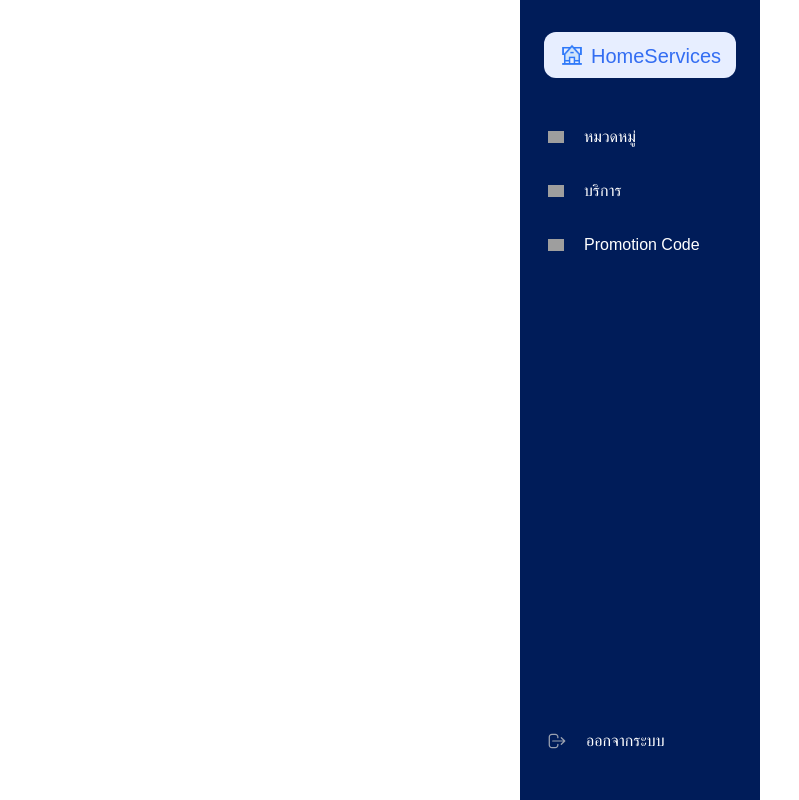
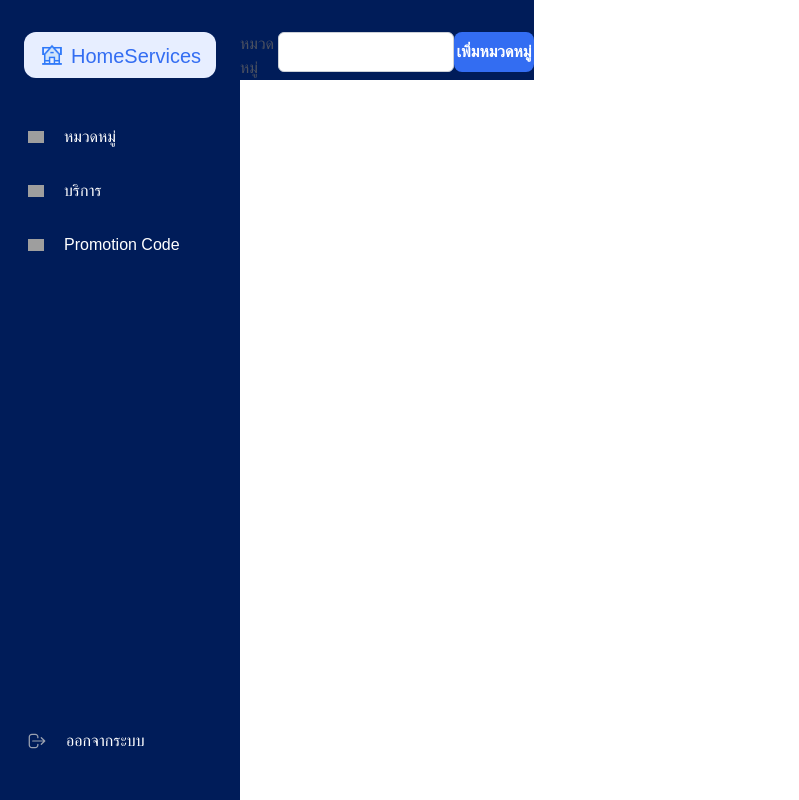
Before and after one commit to napatwongchr/home-service-2, a React (Create React App) app in the folder client/: page /admin-dashboard in a window 1280 px wide. Shown: the whole page, without its empty margins (0-799 px from the left). Built offline with nearby package versions, Linux system fonts and the light colour scheme; grey boxes are pictures that could not be loaded.

Commit message:
feat: update nav component

```diff
--- a/client/src/App.js
+++ b/client/src/App.js
@@ -3,7 +3,8 @@ import RegisterPage from "./pages/RegisterPage";
 import HomePage from "./pages/HomePage";
 import ServiceList from "./pages/ServiceList";
 import LoginPage from "./pages/LoginPage";
-import SideBar from "./components/AdminPage/SideBar";
+import AdminDashboardPage from "./pages/Admin/AdminDashBoard";
+
 function App() {
   return (
     <Routes>
@@ -11,7 +12,7 @@ function App() {
       <Route path="/service-list" element={<ServiceList />} />
       <Route path="/register" element={<RegisterPage />} />
       <Route path="/login" element={<LoginPage />} />
-      <Route path="/admin-dashboard" element={<SideBar />} />
+      <Route path="/admin-dashboard" element={<AdminDashboardPage />} />
     </Routes>
   );
 }
--- /dev/null
+++ b/client/src/components/AdminPage/NavDashboard.js
@@ -0,0 +1,21 @@
+import { Button, Container, Flex, Input, Text } from "@chakra-ui/react";
+import React from "react";
+
+const NavDashBoard = () => {
+
+    return (
+        <Container w='1200px' h='80px' bg='blue.950' py='32px' px='0' display='flex' justifyContent='space-between' m={0}>
+            <Flex>
+                <Text>หมวดหมู่</Text>
+                <Flex>
+                    <Input>
+
+                    </Input>
+                    <Button> เพิ่มหมวดหมู่</Button>
+                </Flex>
+            </Flex>
+        </Container>
+    )
+}
+
+export default NavDashBoard
--- a/client/src/components/AdminPage/SideBar.js
+++ b/client/src/components/AdminPage/SideBar.js
@@ -8,7 +8,7 @@ import codeIcon from '../../asset/image/sideBar/codeIcon.svg';
 const SideBar = () => {
 
     return (
-        <Container w='240px' h='100vh' bg='blue.950' py='32px' px='0' display='flex' flexDirection='column' justifyContent='space-between'>
+        <Container w='240px' h='100vh' bg='blue.950' py='32px' px='0' display='flex' flexDirection='column' justifyContent='space-between' m='0'>
             <Flex flexDirection='column'>
                 <Box w='192px' h='46px' bg='blue.100' display='flex' justifyContent='center' alignItems='center' gap='6px' borderRadius='12px' px='12px' mx='24px' mb='32px'>
                     <Img src={house} w='26px' />
--- /dev/null
+++ b/client/src/pages/Admin/AdminDashBoard.js
@@ -0,0 +1,17 @@
+import { Container, Flex } from '@chakra-ui/react';
+import React from 'react';
+import NavDashBoard from '../../components/AdminPage/NavDashboard';
+import SideBar from '../../components/AdminPage/SideBar';
+
+
+const adminDashboardPage = () => {
+    return (
+        <Container className='adminDashboardPage' display='flex' w='1920px' m='0' p='0'>
+            <SideBar />
+            <NavDashBoard />
+        </Container >
+
+    )
+}
+
+export default adminDashboardPage
```
